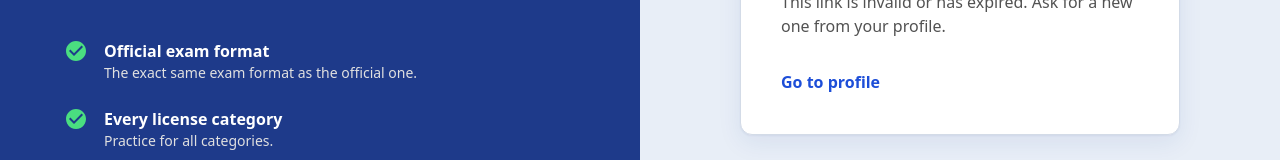
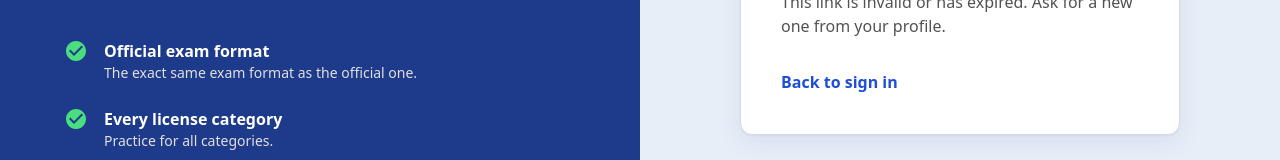
Before and after one commit to Laska254/prawko-web, a React (Vite) app: page /account/delete/confirm in a window 1280 px wide. Shown: the part 383-543 px from the top of the page. Built offline with nearby package versions, Linux system fonts and the light colour scheme; no server answers.

Commit message:
send a guest back to sign in from the invalid deletion link instead of to the profile

```diff
--- a/src/features/auth/pages/ConfirmAccountDeletionPage.tsx
+++ b/src/features/auth/pages/ConfirmAccountDeletionPage.tsx
@@ -4,6 +4,7 @@ import {useTranslation} from "react-i18next";
 import {Link as RouterLink, useNavigate, useSearchParams} from "react-router";
 import {useFormSubmission} from "@/api/useFormSubmission.tsx";
 import {confirmAccountDeletion} from "@/api/users.tsx";
+import {useSession} from "@/session/useSession.tsx";
 import {AuthPageLayout} from "../components/AuthPageLayout.tsx";
 import {AuthCard} from "../components/AuthCard.tsx";
 import {isInvalidToken} from "../tokenErrors.tsx";
@@ -23,6 +24,25 @@ function Message({title, text}: MessageProps) {
     );
 }
 
+// A new link is sent from the profile, so signed-in users go there; a guest signs in first.
+function InvalidLinkNext() {
+    const session = useSession();
+    const {t} = useTranslation("auth");
+
+    if (session.status === "signedIn") {
+        return (
+            <Link component={RouterLink} to="/profile" underline="hover" fontWeight={600} alignSelf="flex-start">
+                {t("confirmDeletion.toProfile")}
+            </Link>
+        );
+    }
+    return (
+        <Link component={RouterLink} to="/auth" underline="hover" fontWeight={600} alignSelf="flex-start">
+            {t("backToSignIn")}
+        </Link>
+    );
+}
+
 // The emailed link's page. It deletes only once the user confirms with the button, so a link preview or prefetch that
 // opens it doesn't. Signed in or not, as the link may be opened on another device.
 export function ConfirmAccountDeletionPage() {
@@ -36,14 +56,11 @@ export function ConfirmAccountDeletionPage() {
     });
 
     function content() {
-        // A new link is sent from the profile; signed out, it asks to sign in first.
         if (!token || (failure && isInvalidToken(failure.error))) {
             return (
                 <>
                     <Message title={t("confirmDeletion.invalidTitle")} text={t("confirmDeletion.invalidText")}/>
-                    <Link component={RouterLink} to="/profile" underline="hover" fontWeight={600} alignSelf="flex-start">
-                        {t("confirmDeletion.toProfile")}
-                    </Link>
+                    <InvalidLinkNext/>
                 </>
             );
         }
```
Also changed, not shown: 1 other file (tests, documents, lock files or other folders).
